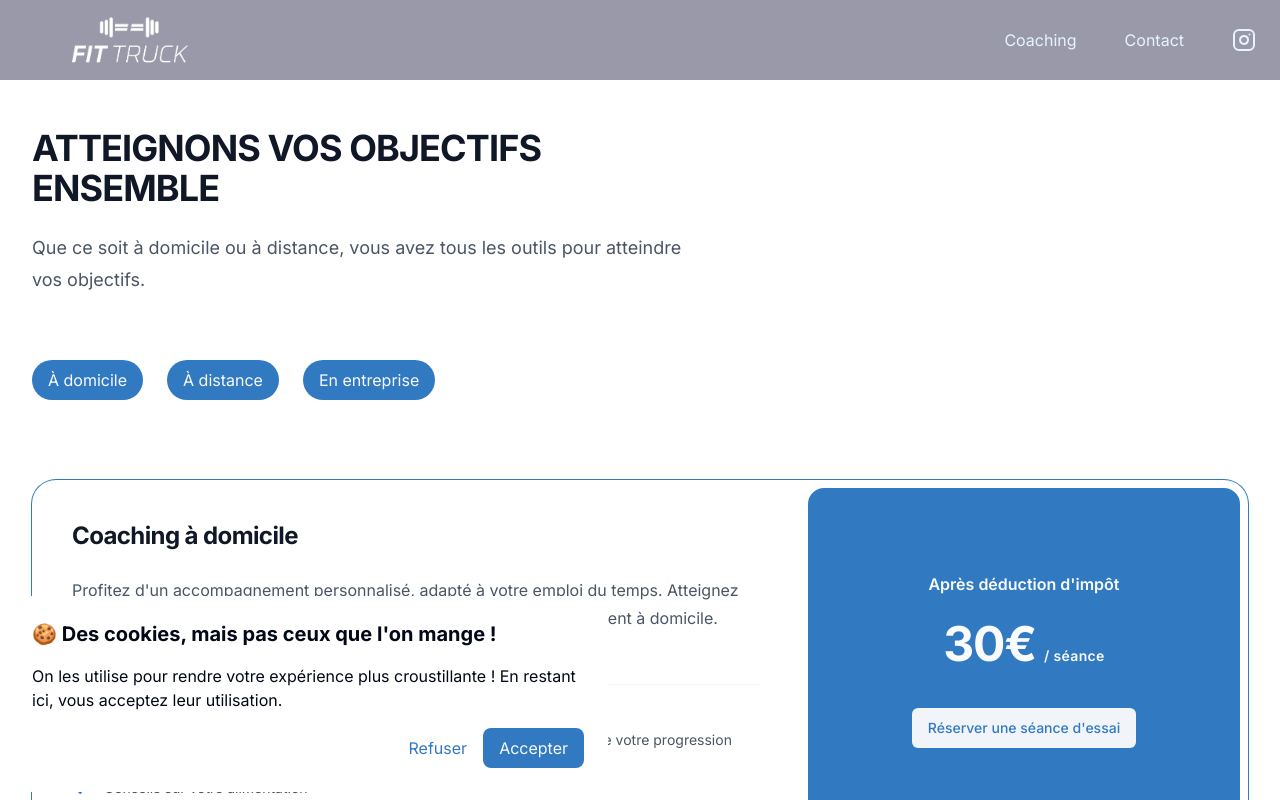
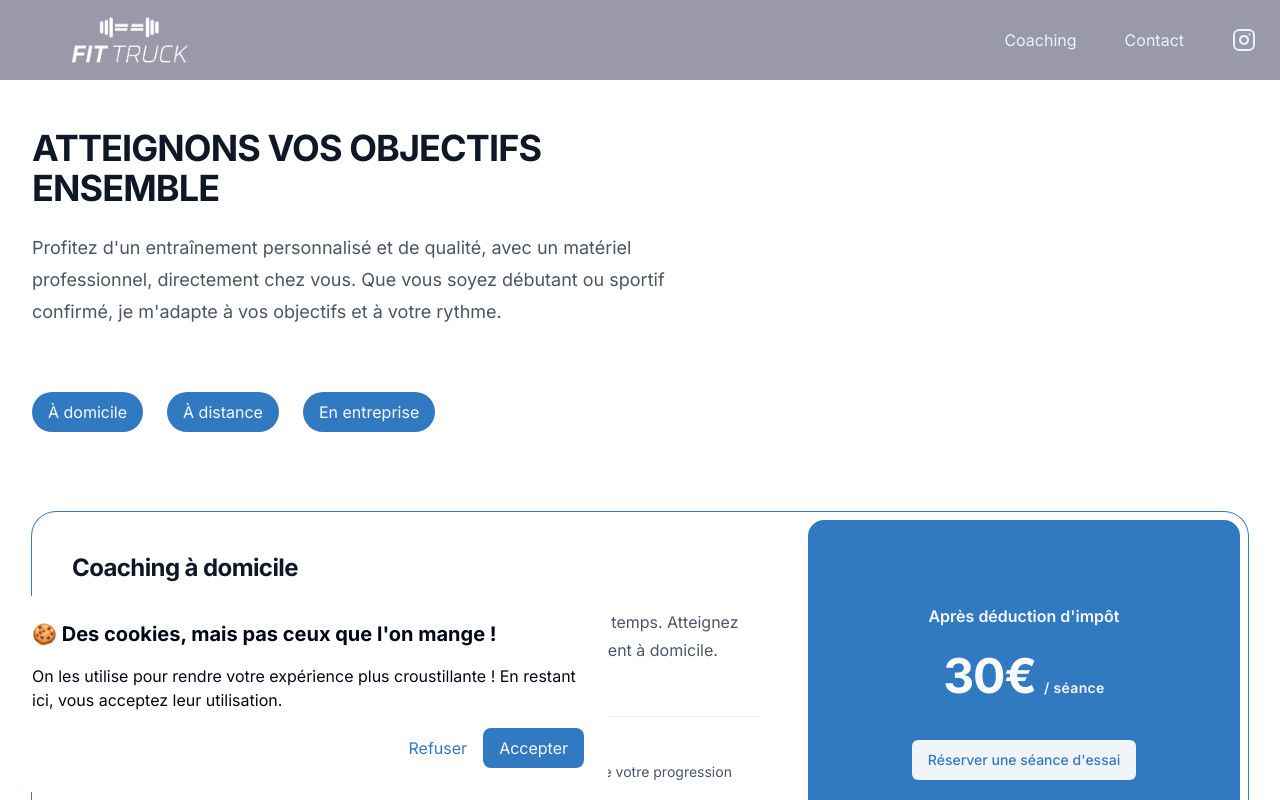
Before and after one commit to fernan-x/killian-coaching, a Next.js app: page /coaching in a window 1280 px wide. Shown: the top 800 px of the page. Built offline with nearby package versions, Linux system fonts and the light colour scheme.

Commit message:
feat: update description + SEO texts [#163]

```diff
--- a/app/coaching/page.tsx
+++ b/app/coaching/page.tsx
@@ -7,7 +7,7 @@ export default function Coaching() {
       <div className="mx-auto max-w-7xl px-6 lg:px-8">
         <div className="max-w-2xl text-center lg:text-left">
           <h2 className="uppercase text-3xl font-bold tracking-tight text-gray-900 sm:text-4xl">Atteignons vos objectifs ensemble</h2>
-          <p className="mt-6 text-lg leading-8 text-gray-600">Que ce soit à domicile ou à distance, vous avez tous les outils pour atteindre vos objectifs.</p>
+          <p className="mt-6 text-lg leading-8 text-gray-600">Profitez d&apos;un entraînement personnalisé et de qualité, avec un matériel professionnel, directement chez vous. Que vous soyez débutant ou sportif confirmé, je m&apos;adapte à vos objectifs et à votre rythme.</p>
         </div>
 
         <div className="flex flex-col md:flex-row gap-6 items-center mt-16">
--- a/app/layout.tsx
+++ b/app/layout.tsx
@@ -8,9 +8,9 @@ import CookieConsent from "@/components/common/cookie-consent";
 const inter = Inter({ subsets: ["latin"] });
 
 export const metadata: Metadata = {
-  title: "Killian Coaching - Nantes",
+  title: "Fit truck - Nantes - Killian Coaching",
   description:
-    "Killian Coaching. Coach à domicile sur Nantes se déplaçant avec son Fit truck.",
+    "En tant que coach sportif certifié à Nantes, je propose des séances sur mesure en fonction de vos objectifs. Je me déplace avec mon Fit truck, équipé pour tout type d'entraînement.",
 };
 
 export default function RootLayout({
```
